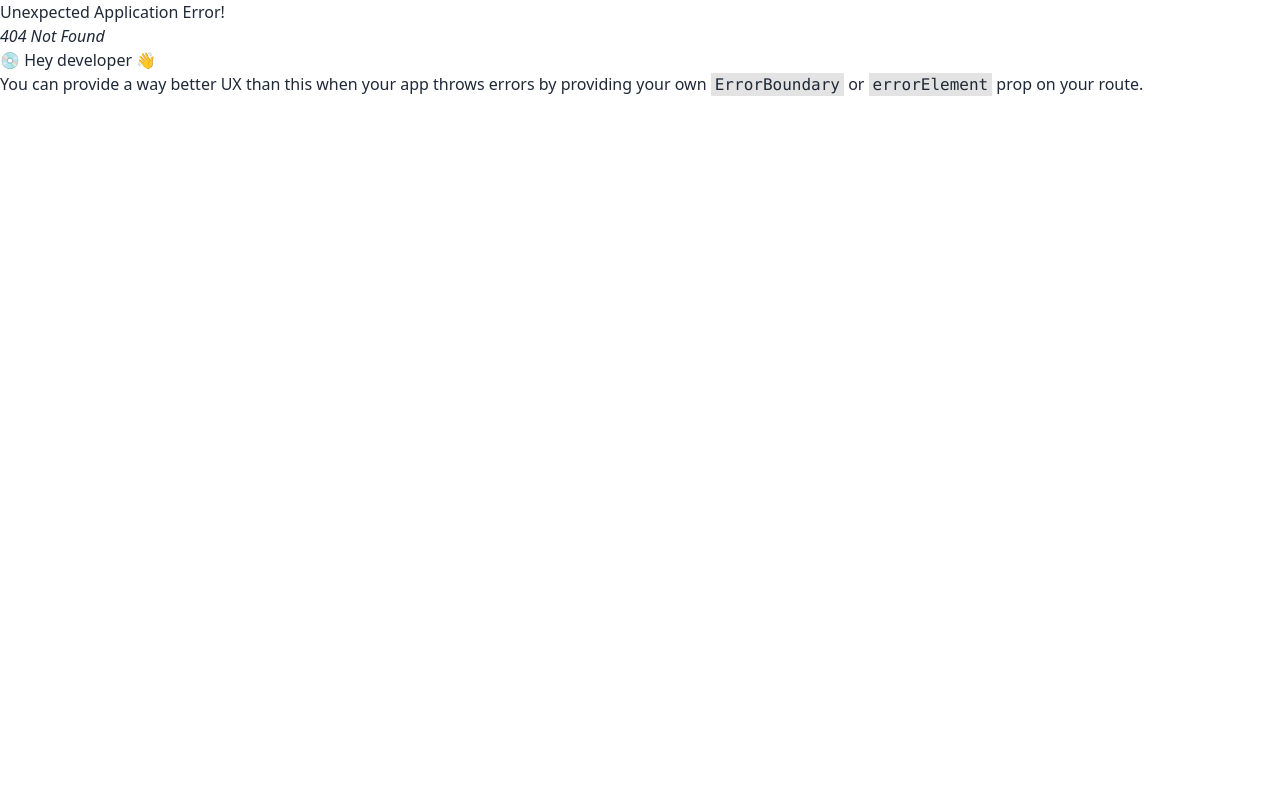
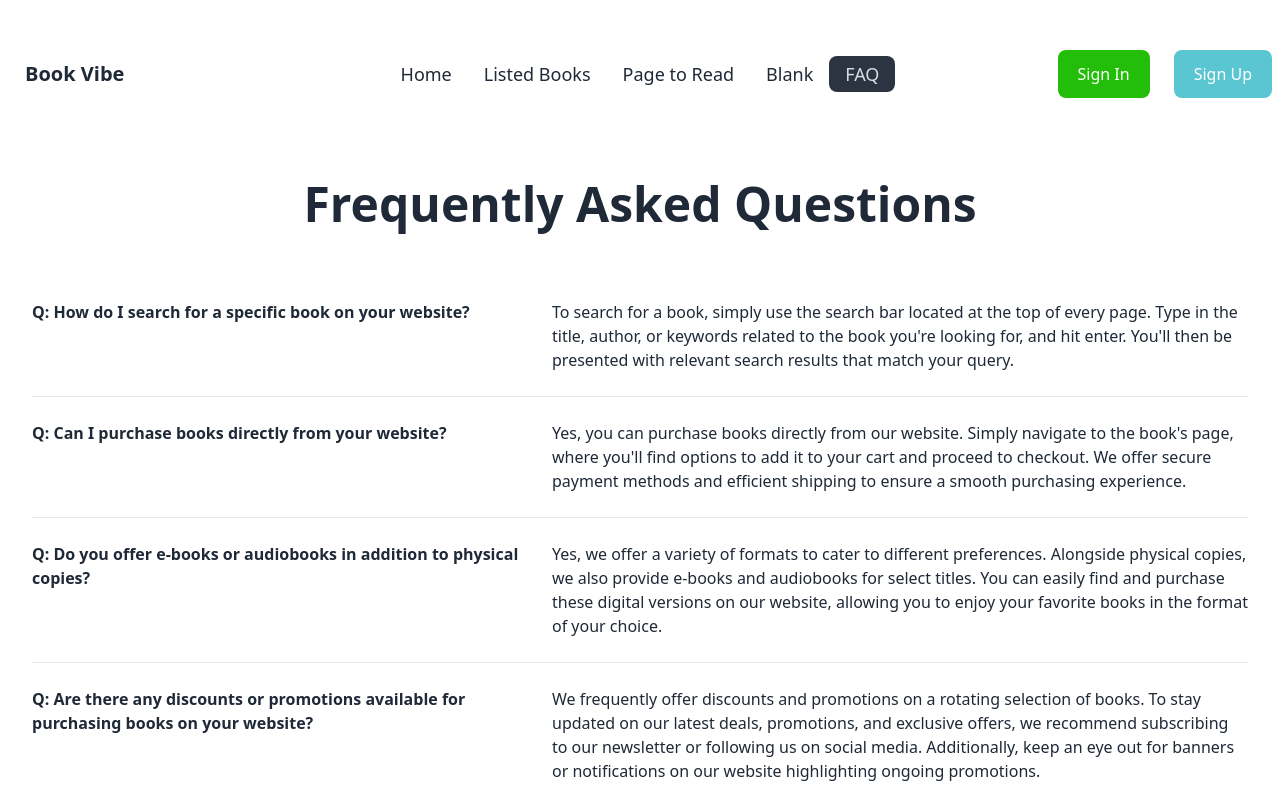
Before and after one commit to ishaq60/book, a React (Vite) app: page /aboutUs in a window 1280 px wide. Before the commit this address had no page. Shown: the top 800 px of the page. Built offline with nearby package versions, Linux system fonts and the light colour scheme; a web font is replaced by a local one.

Commit message:
faq added

```diff
--- /dev/null
+++ b/src/Components/AboutUs/AboutUs.jsx
@@ -0,0 +1,35 @@
+/* eslint-disable react/no-unescaped-entities */
+
+const AboutUs = () => {
+    return (
+        <section className="dark:bg-gray-100 dark:text-gray-800">
+            <div className="container flex flex-col justify-center px-4 py-8 mx-auto md:p-8">
+                <h2 className="mb-12 text-4xl font-bold leading-none text-center sm:text-5xl">Frequently Asked Questions</h2>
+                <div className="divide-y dark:divide-gray-300">
+                    <div className="py-6 space-y-2 md:grid md:grid-cols-12 md:gap-8 md:space-y-0">
+                        <h3 className="font-semibold md:col-span-5">Q: How do I search for a specific book on your website?</h3>
+                        <p className="md:pl-0 md:col-span-7">To search for a book, simply use the search bar located at the top of every page. Type in the title, author, or keywords related to the book you're looking for, and hit enter. You'll then be presented with relevant search results that match your query.</p>
+                    </div>
+                    <div className="py-6 space-y-2 md:grid md:grid-cols-12 md:gap-8 md:space-y-0">
+                        <h3 className="font-semibold md:col-span-5">Q: Can I purchase books directly from your website?</h3>
+                        <p className="md:pl-0 md:col-span-7">Yes, you can purchase books directly from our website. Simply navigate to the book's page, where you'll find options to add it to your cart and proceed to checkout. We offer secure payment methods and efficient shipping to ensure a smooth purchasing experience.</p>
+                    </div>
+                    <div className="py-6 space-y-2 md:grid md:grid-cols-12 md:gap-8 md:space-y-0">
+                        <h3 className="font-semibold md:col-span-5">Q: Do you offer e-books or audiobooks in addition to physical copies?</h3>
+                        <p className="md:pl-0 md:col-span-7">Yes, we offer a variety of formats to cater to different preferences. Alongside physical copies, we also provide e-books and audiobooks for select titles. You can easily find and purchase these digital versions on our website, allowing you to enjoy your favorite books in the format of your choice.</p>
+                    </div>
+                    <div className="py-6 space-y-2 md:grid md:grid-cols-12 md:gap-8 md:space-y-0">
+                        <h3 className="font-semibold md:col-span-5">Q: Are there any discounts or promotions available for purchasing books on your website?</h3>
+                        <p className="md:pl-0 md:col-span-7">We frequently offer discounts and promotions on a rotating selection of books. To stay updated on our latest deals, promotions, and exclusive offers, we recommend subscribing to our newsletter or following us on social media. Additionally, keep an eye out for banners or notifications on our website highlighting ongoing promotions.</p>
+                    </div>
+                    <div className="py-6 space-y-2 md:grid md:grid-cols-12 md:gap-8 md:space-y-0">
+                        <h3 className="font-semibold md:col-span-5">Q: What should I do if I encounter an issue with my order or have questions about a specific book?</h3>
+                        <p className="md:pl-0 md:col-span-7">If you encounter any issues with your order or have questions about a specific book, our customer support team is here to assist you. You can reach out to us via email at support@example.com or through our contact form located on the website. We strive to provide timely and helpful responses to ensure your satisfaction with your book-buying experience.</p>
+                    </div>
+                </div>
+            </div>
+        </section>
+    );
+};
+
+export default AboutUs;
--- a/src/Components/BookDetills/BookDetails.jsx
+++ b/src/Components/BookDetills/BookDetails.jsx
@@ -1,19 +1,21 @@
 import { useLoaderData, useParams } from "react-router-dom";
 import { ToastContainer, toast } from 'react-toastify';
 import 'react-toastify/dist/ReactToastify.css';
-import { saveReadBooks } from "../../utility/localstorage";
+import { saveReadBooks, saveWishListBooks } from "../../utility/localstorage";
 const BookDetails = () => {
 
     const books=useLoaderData();
     const {bookId}=useParams()
     const bookIdInt=parseInt(bookId)
     const book=books.find(book=>book.bookId === bookIdInt)
+    console.log(book)
 
     const handleReadBtn=()=>{
         saveReadBooks(bookId);
         toast.success('You have read the book')
     }
     const handleWishlistBtn=()=>{
+        saveWishListBooks(bookId)
         toast.success('You have wishlist this book')
     }
     return (
--- a/src/Components/Header/Header.jsx
+++ b/src/Components/Header/Header.jsx
@@ -5,8 +5,8 @@ const Header = () => {
     <li><NavLink to='/' className='text-[18px] font-normal'>Home</NavLink></li>
     <li><NavLink to='/listedBooks' className='text-[18px] font-normal'>Listed Books</NavLink></li>
     <li><NavLink to='/pageToRead' className='text-[18px] font-normal'>Page to Read</NavLink></li>
-    <li><NavLink to='/blank' className='text-[18px] font-normal'>Blank</NavLink></li>
-    <li><NavLink to='/blank' className='text-[18px] font-normal'>Blank</NavLink></li>
+    <li><NavLink to='*' className='text-[18px] font-normal'>Blank</NavLink></li>
+    <li><NavLink to='/aboutUs' className='text-[18px] font-normal'>FAQ</NavLink></li>
     </>
     return (
         <div className="my-10">
--- /dev/null
+++ b/src/Components/NotFound/NotFound.jsx
@@ -0,0 +1,20 @@
+import { Link } from "react-router-dom";
+
+const NotFound = () => {
+    return (
+        <section className="flex items-center h-full p-16 dark:bg-gray-50 dark:text-gray-800">
+            <div className="container flex flex-col items-center justify-center px-5 mx-auto my-8">
+                <div className="max-w-md text-center">
+                    <h2 className="mb-8 font-extrabold text-9xl dark:text-gray-400">
+                        <span className="sr-only">Error</span>404
+                    </h2>
+                    <p className="text-2xl font-semibold md:text-3xl">Sorry, we couldnt find this page.</p>
+                    <p className="mt-4 mb-8 dark:text-gray-600">But dont worry, you can find plenty of other things on our homepage.</p>
+                    <Link to='./'><a rel="noopener noreferrer" href="#" className="px-8 py-3 font-semibold rounded dark:bg-violet-600 dark:text-gray-50">Back to homepage</a></Link>
+                </div>
+            </div>
+        </section>
+    );
+};
+
+export default NotFound;
--- a/src/main.jsx
+++ b/src/main.jsx
@@ -11,12 +11,15 @@ import Home from './Components/Home/Home';
 import ListedBooks from './Components/ListedBooks/ListedBooks';
 import PageToRead from './Components/PageToRead/PageToRead';
 import BookDetails from './Components/BookDetills/BookDetails';
-import Wishlist from './Components/WishList/Wishlist';
+// import Wishlist from './Components/WishList/Wishlist';
+import NotFound from './Components/NotFound/NotFound';
+import AboutUs from './Components/AboutUs/AboutUs';
 
 const router = createBrowserRouter([
   {
     path: "/",
     element:<Root></Root>,
+    errorElement:<NotFound></NotFound>,
     children:[
       {
         path:'/',
@@ -28,19 +31,17 @@ const router = createBrowserRouter([
       },
       {
         path:'/pageToRead',
-        element:<PageToRead></PageToRead>
+        element:<PageToRead></PageToRead>,
       },
       {
-        path:'/wishlist',
-        element:<Wishlist></Wishlist>,
-        loader:()=>fetch('../books.json'),
+        path:'/aboutUs',
+        element:<AboutUs></AboutUs>
       },
       {
         path:'/book/:bookId',
         element:<BookDetails></BookDetails>,
         loader:()=>fetch('../books.json')
-      }
-
+      },
     ]
   },
 ]);
--- a/src/utility/localstorage.js
+++ b/src/utility/localstorage.js
@@ -14,6 +14,9 @@ const saveReadBooks=bookId=>{
     if(!exists){
         storedReadBooks.push(bookId)
         localStorage.setItem('read-books',JSON.stringify(storedReadBooks))
+    }
+    else{
+        alert('Already selected')
     }
 }
 
```
Also changed, not shown: src/Components/ListedBooks1/ListedBooks1.jsx (line endings or trailing spaces).
